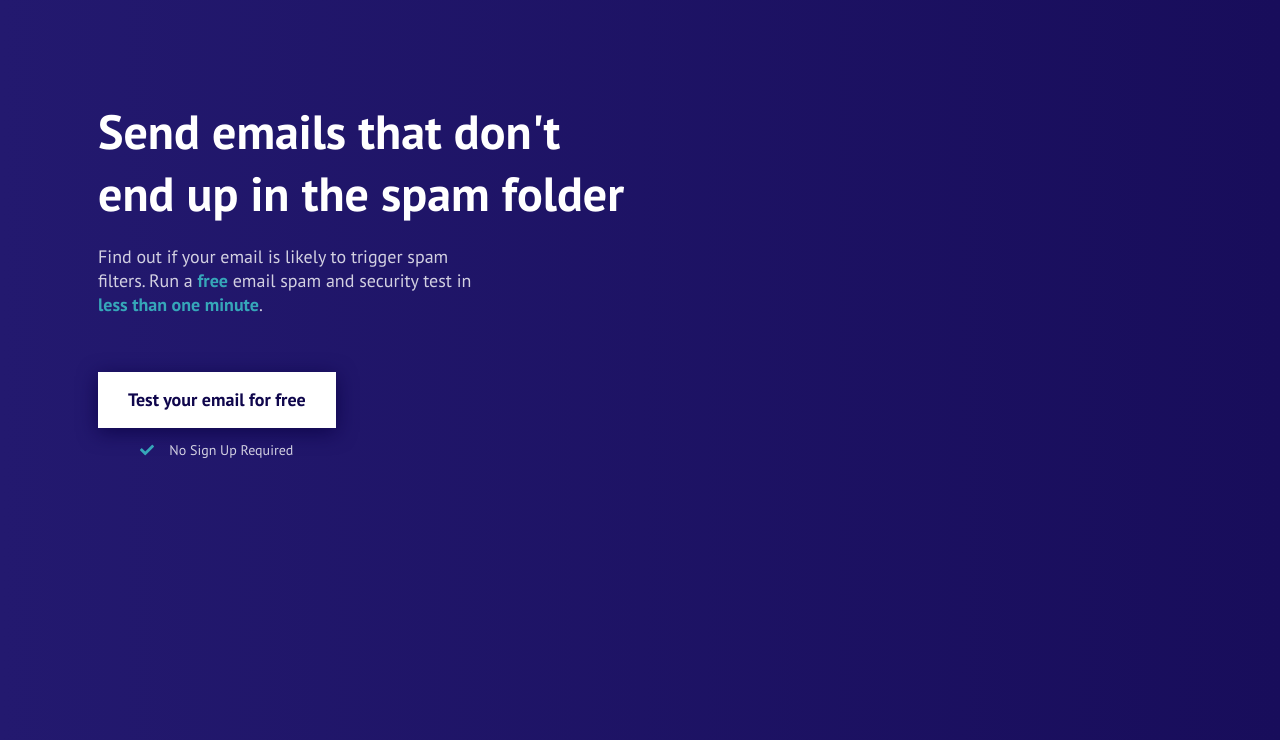
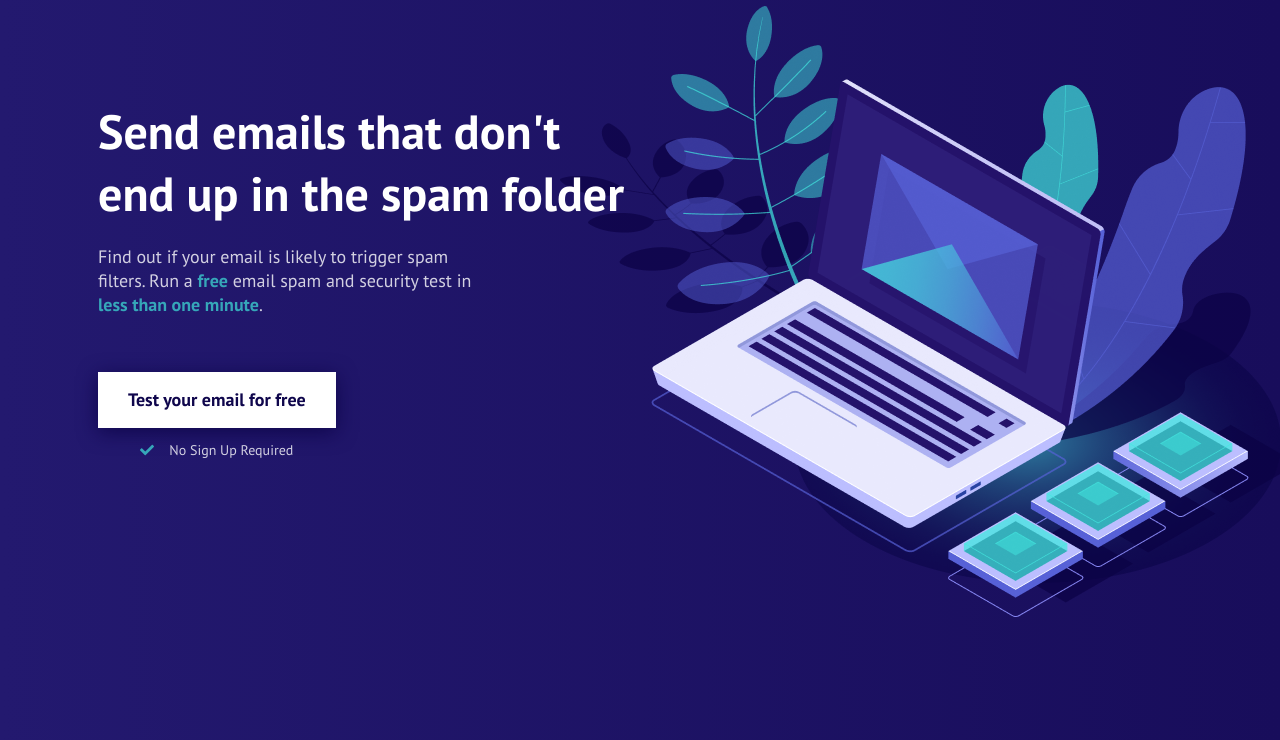
Before and after one commit to HAWkRF/mail-project, a plain HTML site: page index.html in a window 1280 px wide. Shown: the part 60-800 px from the top of the page. Drawn offline with Linux system fonts and the light colour scheme.

Commit message:
add img-computer

```diff
--- a/css/style.css
+++ b/css/style.css
@@ -93,6 +93,17 @@ h6 {
 
 .inner-to-action {
     max-width: 545px;
+    position: relative;
+}
+
+.inner-to-action::after {
+    content: '';
+    width: 738px;
+    height: 611px;
+    background: url('../img/inner-bg.png') no-repeat;
+    position: absolute;
+    top: -95px;
+    right: -655px;
 }
 
 .title-to-action {
@@ -101,6 +112,8 @@ h6 {
     color: #fff;
     line-height: 1.29;
     margin-top: 55px;
+    position: relative;
+    z-index: 1;
 }
 
 .description-to-action {
```
Also changed, not shown: img/inner-bg.png (added).
